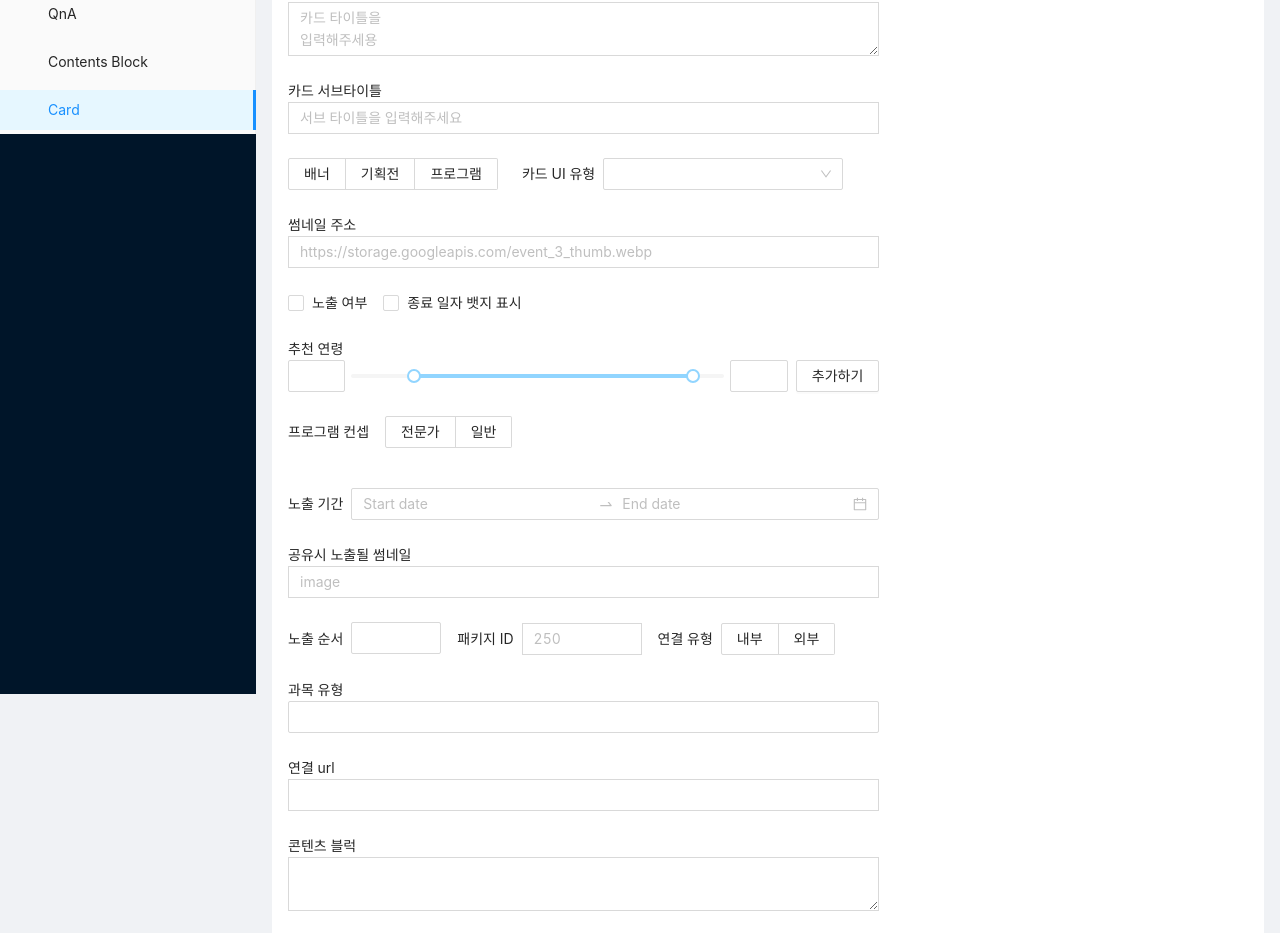
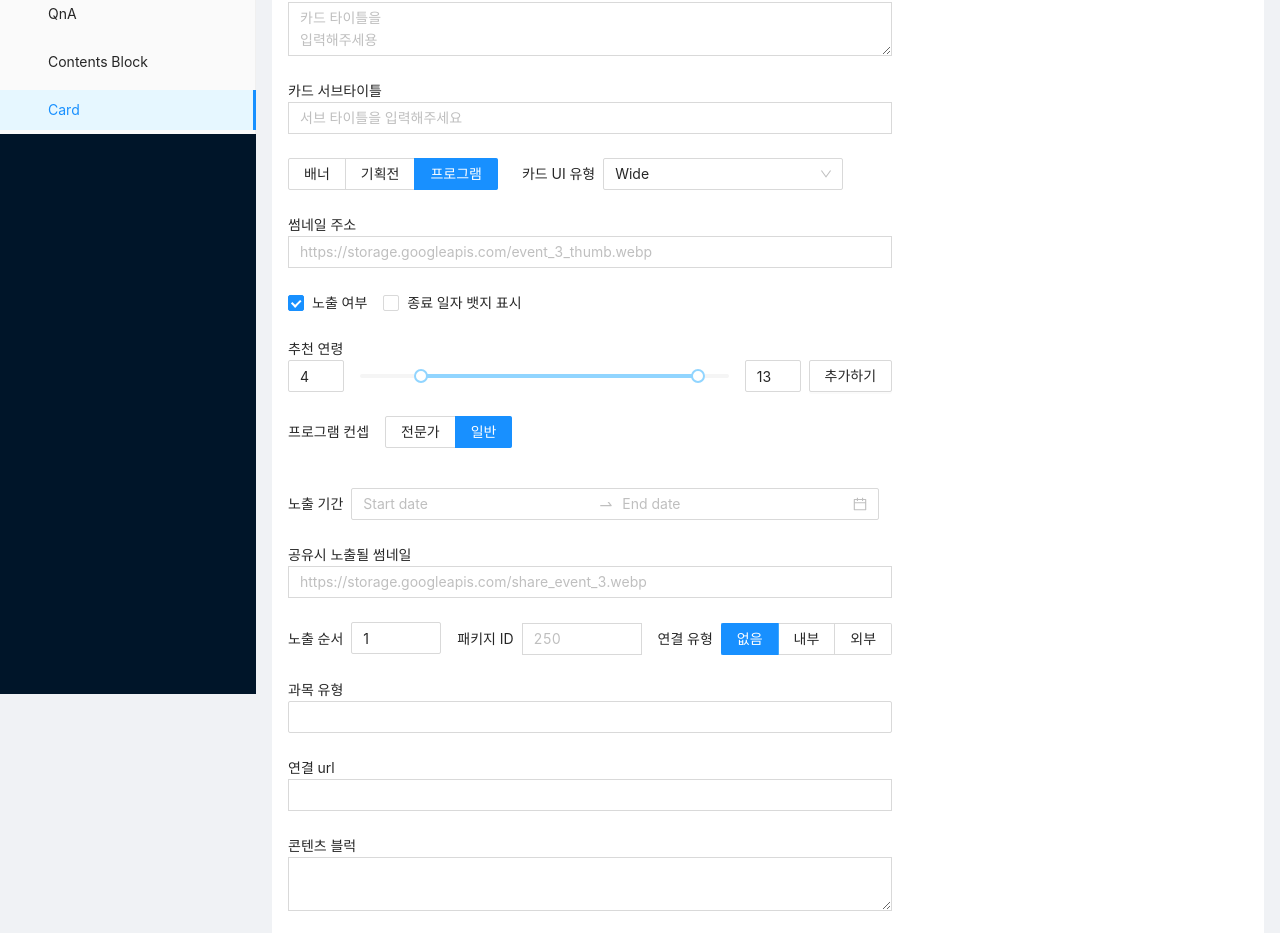
Before and after one commit to MaetDol/j-tool-box, a React (Create React App) app: page /program/card in a window 1280 px wide. Shown: the part 106-1039 px from the top of the page. Built offline with nearby package versions, Linux system fonts and the light colour scheme.

Commit message:
각 입력 요소들 상태 연결

```diff
--- a/src/pages/ProgramCard/ProgramCard.page.tsx
+++ b/src/pages/ProgramCard/ProgramCard.page.tsx
@@ -1,62 +1,172 @@
 import { Antd } from "components";
+import {
+  useCheckboxState,
+  useRadioState,
+  useSelectState,
+  useStringInputState,
+} from "hooks";
+import { useState } from "react";
+import {
+  ProgramCardConceptType,
+  ProgramCardLinkType,
+  ProgramCardLocationType,
+  ProgramCardSubjectType,
+  ProgramCardTarget,
+  ProgramCardType,
+  ProgramCardUIType,
+} from "./ProgramCard.model";
 
 export default function ProgramCard() {
+  const [title, setTitle] = useStringInputState("");
+  const [subtitle, setSubtitle] = useStringInputState("");
+  const [cardType, setCardType] = useRadioState<ProgramCardType>(
+    ProgramCardType.프로그램
+  );
+  const [uiType, setUiType] = useSelectState<ProgramCardUIType>(
+    ProgramCardUIType.Wide
+  );
+  const [thumbnail, setThumbnail] = useStringInputState("");
+  const [isShowing, setIsShowing] = useCheckboxState(true);
+  const [isShowingEndDate, setIsShowingEndDate] = useCheckboxState(false);
+
+  const [recommendAgeSlider, setRecommendAgeSlider] = useState<
+    [number, number]
+  >([4, 13]);
+
+  const [conceptType, setConceptType] = useRadioState<ProgramCardConceptType>(
+    ProgramCardConceptType.일반
+  );
+
+  const [openDuration, setOpenDuration] = useState<[string, string] | []>([]);
+  const [shareThumbnail, setShareThumbnail] = useStringInputState("");
+  const [orderNumber, setOrderNumber] = useState(1);
+  const [packageId, setPackageId] = useStringInputState("");
+  const [linkType, setLinkType] = useRadioState<ProgramCardLinkType>(
+    ProgramCardLinkType.없음
+  );
+  const [subjects, setSubjects] = useState<ProgramCardSubjectType[]>([]);
+  const [linkUrl, setLinkUrl] = useStringInputState("");
+  const [location, setLocation] = useRadioState<ProgramCardLocationType>(
+    ProgramCardLocationType.가정방문
+  );
+
+  const [hasKit, setHasKit] = useCheckboxState(false);
+  const [target, setTarget] = useState<ProgramCardTarget>(
+    ProgramCardTarget.부모님
+  );
+
   return (
     <div>
       <Antd.Space direction="vertical" size="large">
         <Antd.Input.Group>
           카드 타이틀
           <Antd.Input.TextArea
+            value={title}
+            onChange={setTitle}
             placeholder={`카드 타이틀을
 입력해주세용`}
           />
         </Antd.Input.Group>
         <Antd.Input.Group>
           카드 서브타이틀
-          <Antd.Input placeholder="서브 타이틀을 입력해주세요" />
+          <Antd.Input
+            value={subtitle}
+            onChange={setSubtitle}
+            placeholder="서브 타이틀을 입력해주세요"
+          />
         </Antd.Input.Group>
         <Antd.Input.Group>
           <Antd.Radio.Group
             buttonStyle="solid"
             optionType="button"
+            value={cardType}
+            onChange={setCardType}
             style={{ marginRight: "24px" }}
             options={[
-              { label: "배너", value: 1 },
-              { label: "기획전", value: 2 },
-              { label: "프로그램", value: 3 },
+              { label: "배너", value: ProgramCardType.배너 },
+              { label: "기획전", value: ProgramCardType.기획전 },
+              { label: "프로그램", value: ProgramCardType.프로그램 },
             ]}
           />
           카드 UI 유형
-          <Antd.Select style={{ width: "240px", marginLeft: "8px" }}>
-            <Antd.Select.Option value="P001">Wide</Antd.Select.Option>
-            <Antd.Select.Option value="P002">Circle Mask</Antd.Select.Option>
-            <Antd.Select.Option value="P003">전문쌤 검정</Antd.Select.Option>
-            <Antd.Select.Option value="P004">전문쌤 하양</Antd.Select.Option>
-            <Antd.Select.Option value="B001">배너 기본</Antd.Select.Option>
-            <Antd.Select.Option value="E001">기획전 기본</Antd.Select.Option>
-            <Antd.Select.Option value="E002">기획전 기본2</Antd.Select.Option>
+          <Antd.Select
+            style={{ width: "240px", marginLeft: "8px" }}
+            value={uiType}
+            onChange={setUiType}
+          >
+            <Antd.Select.Option value={ProgramCardUIType.Wide}>
+              Wide
+            </Antd.Select.Option>
+            <Antd.Select.Option value={ProgramCardUIType.CircleMask}>
+              Circle Mask
+            </Antd.Select.Option>
+            <Antd.Select.Option value={ProgramCardUIType.전문쌤검정}>
+              전문쌤 검정
+            </Antd.Select.Option>
+            <Antd.Select.Option value={ProgramCardUIType.전문쌤하양}>
+              전문쌤 하양
+            </Antd.Select.Option>
+            <Antd.Select.Option value={ProgramCardUIType.배너기본}>
+              배너 기본
+            </Antd.Select.Option>
+            <Antd.Select.Option value={ProgramCardUIType.기획전기본}>
+              기획전 기본
+            </Antd.Select.Option>
+            <Antd.Select.Option value={ProgramCardUIType.기획전기본2}>
+              기획전 기본2
+            </Antd.Select.Option>
           </Antd.Select>
         </Antd.Input.Group>
         <Antd.Input.Group>
           썸네일 주소
-          <Antd.Input placeholder="https://storage.googleapis.com/event_3_thumb.webp" />
+          <Antd.Input
+            value={thumbnail}
+            onChange={setThumbnail}
+            placeholder="https://storage.googleapis.com/event_3_thumb.webp"
+          />
         </Antd.Input.Group>
         <Antd.Input.Group>
-          <Antd.Checkbox>노출 여부</Antd.Checkbox>
-          <Antd.Checkbox>종료 일자 뱃지 표시</Antd.Checkbox>
+          <Antd.Checkbox checked={isShowing} onChange={setIsShowing}>
+            노출 여부
+          </Antd.Checkbox>
+          <Antd.Checkbox
+            checked={isShowingEndDate}
+            onChange={setIsShowingEndDate}
+          >
+            종료 일자 뱃지 표시
+          </Antd.Checkbox>
         </Antd.Input.Group>
         <Antd.Input.Group>
           추천 연령
           <div style={{ display: "flex" }}>
-            <Antd.InputNumber />
+            <Antd.InputNumber
+              min={2}
+              max={14}
+              value={recommendAgeSlider[0]}
+              onChange={(num) =>
+                setRecommendAgeSlider((prev) => [num, prev[1]])
+              }
+            />
             <Antd.Slider
-              style={{ width: "100%" }}
+              style={{
+                width: "100%",
+                margin: "0 16px",
+                alignSelf: "center",
+              }}
               range
               min={2}
               max={14}
-              defaultValue={[4, 13]}
+              value={recommendAgeSlider}
+              onChange={setRecommendAgeSlider}
             />
-            <Antd.InputNumber />
+            <Antd.InputNumber
+              min={2}
+              max={14}
+              value={recommendAgeSlider[1]}
+              onChange={(num) =>
+                setRecommendAgeSlider((prev) => [prev[0], num])
+              }
+            />
             <Antd.Button style={{ marginLeft: "8px" }}>추가하기</Antd.Button>
           </div>
         </Antd.Input.Group>
@@ -66,23 +176,38 @@ export default function ProgramCard() {
             style={{ marginLeft: "16px" }}
             optionType="button"
             buttonStyle="solid"
+            value={conceptType}
+            onChange={setConceptType}
             options={[
-              { label: "전문가", value: 1 },
-              { label: "일반", value: 2 },
+              { label: "전문가", value: ProgramCardConceptType.전문가 },
+              { label: "일반", value: ProgramCardConceptType.일반 },
             ]}
           />
         </Antd.Input.Group>
         <Antd.Input.Group>
           노출 기간
-          <Antd.DatePicker.RangePicker showTime style={{ marginLeft: "8px" }} />
+          <Antd.DatePicker.RangePicker
+            showTime
+            onChange={(_, formatedDates) => setOpenDuration(formatedDates)}
+            style={{ marginLeft: "8px" }}
+          />
         </Antd.Input.Group>
         <Antd.Input.Group>
           공유시 노출될 썸네일
-          <Antd.Input placeholder="image" />
+          <Antd.Input
+            placeholder="https://storage.googleapis.com/share_event_3.webp"
+            value={shareThumbnail}
+            onChange={setShareThumbnail}
+          />
         </Antd.Input.Group>
         <Antd.Input.Group>
           노출 순서
-          <Antd.InputNumber style={{ margin: "0 16px 0 8px" }} />
+          <Antd.InputNumber
+            style={{ margin: "0 16px 0 8px" }}
+            min={1}
+            value={orderNumber}
+            onChange={setOrderNumber}
+          />
           패키지 ID
           <Antd.Input
             placeholder="250"
@@ -92,6 +217,8 @@ export default function ProgramCard() {
               display: "inline-block",
               margin: "0 16px 0 8px",
             }}
+            value={packageId}
+            onChange={setPackageId}
           />
           연결 유형
           <Antd.Radio.Group
@@ -99,22 +226,39 @@ export default function ProgramCard() {
             buttonStyle="solid"
             optionType="button"
             options={[
-              { label: "내부", value: 1 },
-              { label: "외부", value: 2 },
+              { label: "없음", value: ProgramCardLinkType.없음 },
+              { label: "내부", value: ProgramCardLinkType.내부 },
+              { label: "외부", value: ProgramCardLinkType.외부 },
             ]}
+            value={linkType}
+            onChange={setLinkType}
           />
         </Antd.Input.Group>
         <Antd.Input.Group>
           과목 유형
-          <Antd.Select mode="multiple" style={{ width: "100%" }}>
-            <Antd.Select.Option value={1}>외국어</Antd.Select.Option>
-            <Antd.Select.Option value={2}>수학/과학</Antd.Select.Option>
-            <Antd.Select.Option value={3}>한글/국어</Antd.Select.Option>
-            <Antd.Select.Option value={4}>예체능</Antd.Select.Option>
+          <Antd.Select
+            mode="multiple"
+            style={{ width: "100%" }}
+            value={subjects}
+            onChange={(selection) => setSubjects(selection)}
+          >
+            <Antd.Select.Option value={ProgramCardSubjectType.외국어}>
+              외국어
+            </Antd.Select.Option>
+            <Antd.Select.Option value={ProgramCardSubjectType.수학과학}>
+              수학/과학
+            </Antd.Select.Option>
+            <Antd.Select.Option value={ProgramCardSubjectType.한글국어}>
+              한글/국어
+            </Antd.Select.Option>
+            <Antd.Select.Option value={ProgramCardSubjectType.예체능}>
+              예체능
+            </Antd.Select.Option>
           </Antd.Select>
         </Antd.Input.Group>
         <Antd.Input.Group>
-          연결 url <Antd.Input placeholder="" />
+          연결 url
+          <Antd.Input placeholder="" value={linkUrl} onChange={setLinkUrl} />
         </Antd.Input.Group>
         <Antd.Input.Group>
           콘텐츠 블럭 <Antd.Input.TextArea />
@@ -124,19 +268,33 @@ export default function ProgramCard() {
             buttonStyle="solid"
             optionType="button"
             style={{ marginRight: "16px" }}
+            value={location}
+            onChange={setLocation}
             options={[
-              { label: "오프라인", value: 0 },
-              { label: "온라인", value: 1 },
-              { label: "현장체험", value: 1 },
+              { label: "가정방문", value: ProgramCardLocationType.가정방문 },
+              { label: "온라인", value: ProgramCardLocationType.온라인 },
+              { label: "현장체험", value: ProgramCardLocationType.현장체험 },
             ]}
           />
-          <Antd.Checkbox style={{ marginRight: "16px" }}>
+          <Antd.Checkbox
+            style={{ marginRight: "16px" }}
+            checked={hasKit}
+            onChange={setHasKit}
+          >
             키트가 있나요?
           </Antd.Checkbox>
           대상
-          <Antd.Select style={{ marginLeft: "8px", width: "88px" }}>
-            <Antd.Select.Option value={2}>부모님</Antd.Select.Option>
-            <Antd.Select.Option value={4}>아이</Antd.Select.Option>
+          <Antd.Select
+            style={{ marginLeft: "8px", width: "88px" }}
+            value={target}
+            onChange={setTarget}
+          >
+            <Antd.Select.Option value={ProgramCardTarget.부모님}>
+              부모님
+            </Antd.Select.Option>
+            <Antd.Select.Option value={ProgramCardTarget.아이}>
+              아이
+            </Antd.Select.Option>
           </Antd.Select>
         </Antd.Input.Group>
       </Antd.Space>
```
